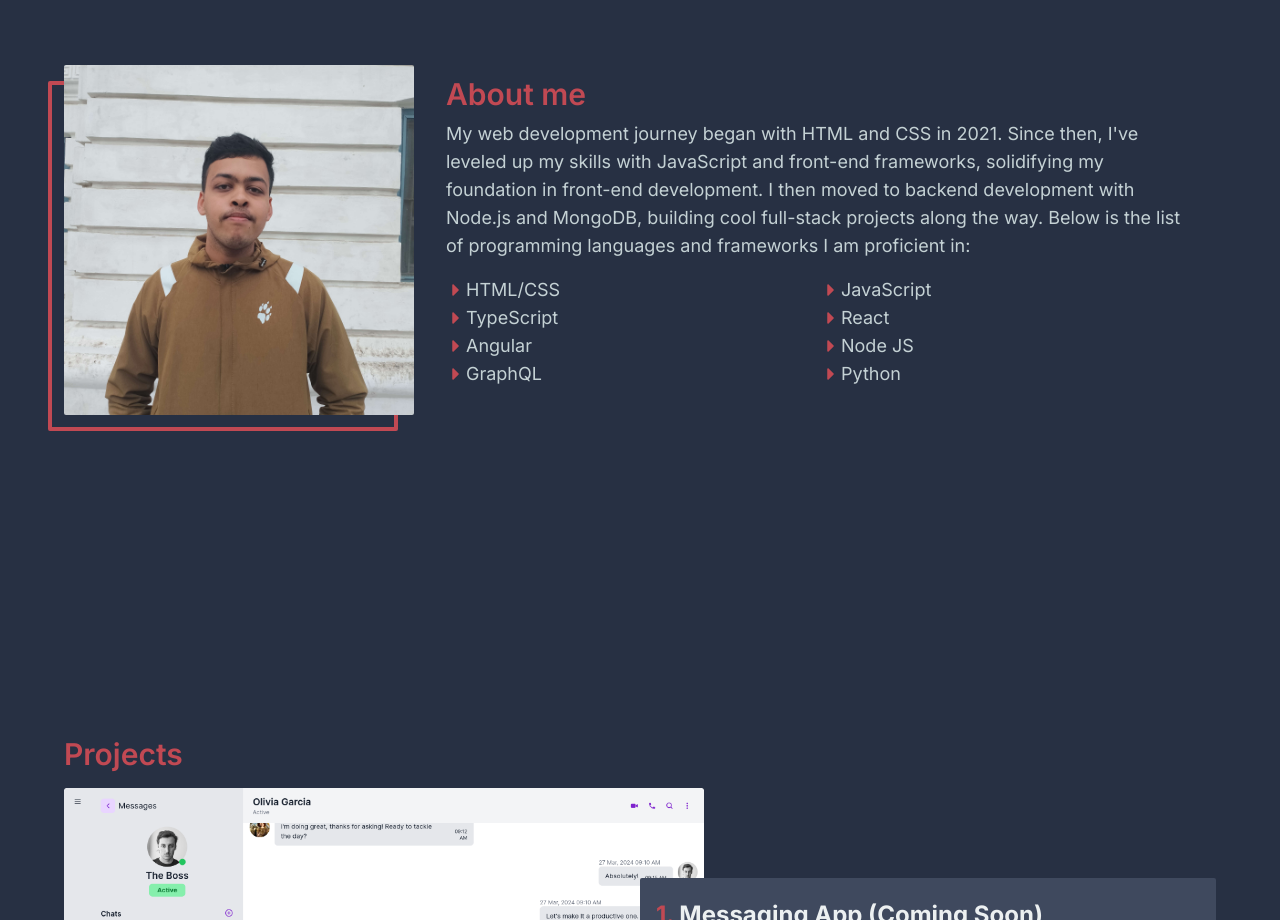
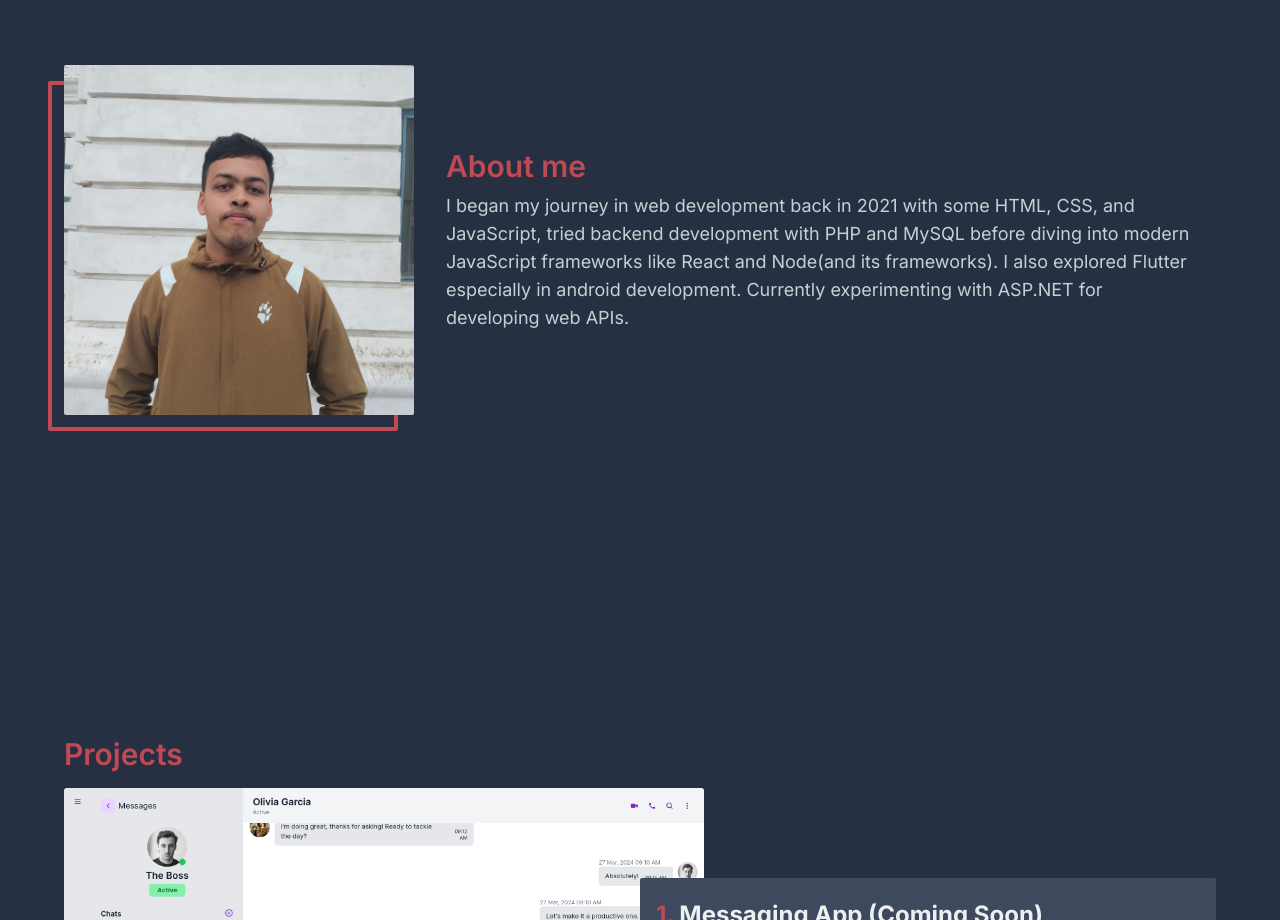
Before and after one commit to ayus-10/my-site, a Next.js app: page / in a window 1280 px wide. Shown: the part 960-1880 px from the top of the page. Built offline with nearby package versions, Linux system fonts and the light colour scheme.

Commit message:
Update About.tsx

```diff
--- a/src/app/components/sections/About.tsx
+++ b/src/app/components/sections/About.tsx
@@ -1,19 +1,7 @@
 import Image from "next/image";
 import { ScrollVisibleAnimation } from "../Animations";
-import { FaCaretRight } from "react-icons/fa";
 
 export default function About() {
-  const languagesAndFrameworks = [
-    "HTML/CSS",
-    "JavaScript",
-    "TypeScript",
-    "React",
-    "Angular",
-    "Node JS",
-    "GraphQL",
-    "Python",
-  ];
-
   return (
     <ScrollVisibleAnimation>
       <section
@@ -36,24 +24,11 @@ export default function About() {
             About me
           </h2>
           <p className="max-w-[750px]">
-            My web development journey began with HTML and CSS in 2021. Since
-            then, I&apos;ve leveled up my skills with JavaScript and front-end
-            frameworks, solidifying my foundation in front-end development. I
-            then moved to backend development with Node.js and MongoDB, building
-            cool full-stack projects along the way. Below is the list of
-            programming languages and frameworks I am proficient in:
+            I began my journey in web development back in 2021 with some HTML, CSS, and JavaScript,
+            tried backend development with PHP and MySQL before diving into modern JavaScript frameworks
+            like React and Node(and its frameworks). I also explored Flutter especially in android development.
+            Currently experimenting with ASP.NET for developing web APIs.
           </p>
-          <ul className="my-4 grid grid-cols-2">
-            {languagesAndFrameworks.map((item) => (
-              <li
-                key={item}
-                className="flex items-center rounded-sm duration-200 ease-in-out hover:bg-my-blue-light"
-              >
-                <FaCaretRight className="text-xl text-my-red" />
-                <span className="break-words">{item}</span>
-              </li>
-            ))}
-          </ul>
         </div>
       </section>
     </ScrollVisibleAnimation>
```
